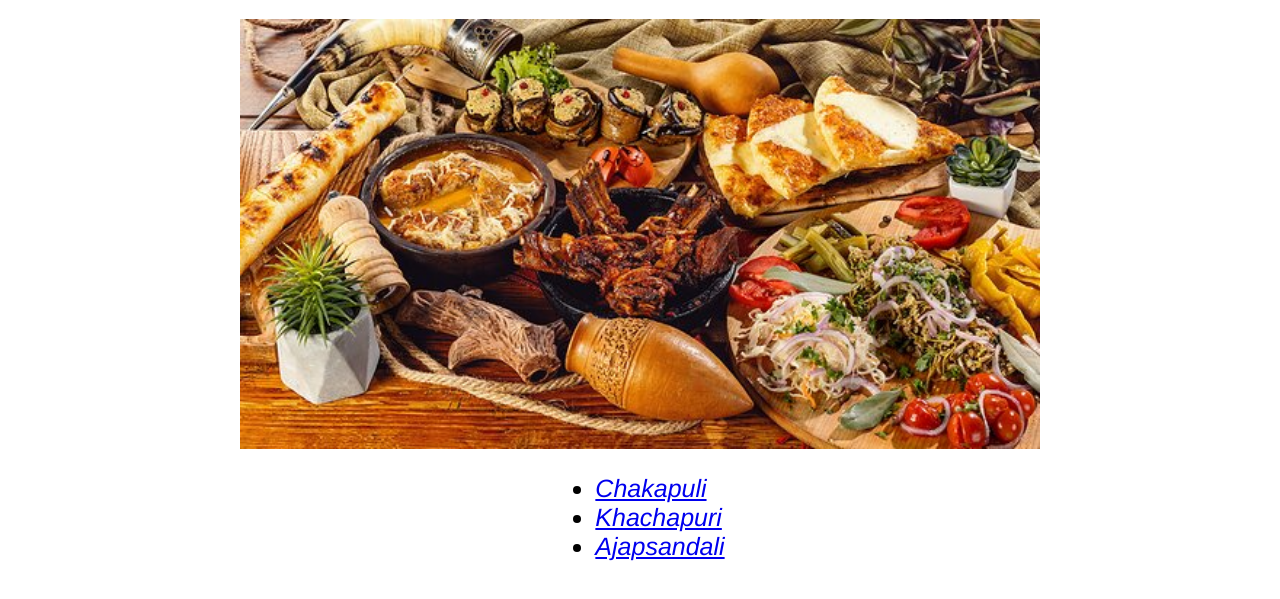
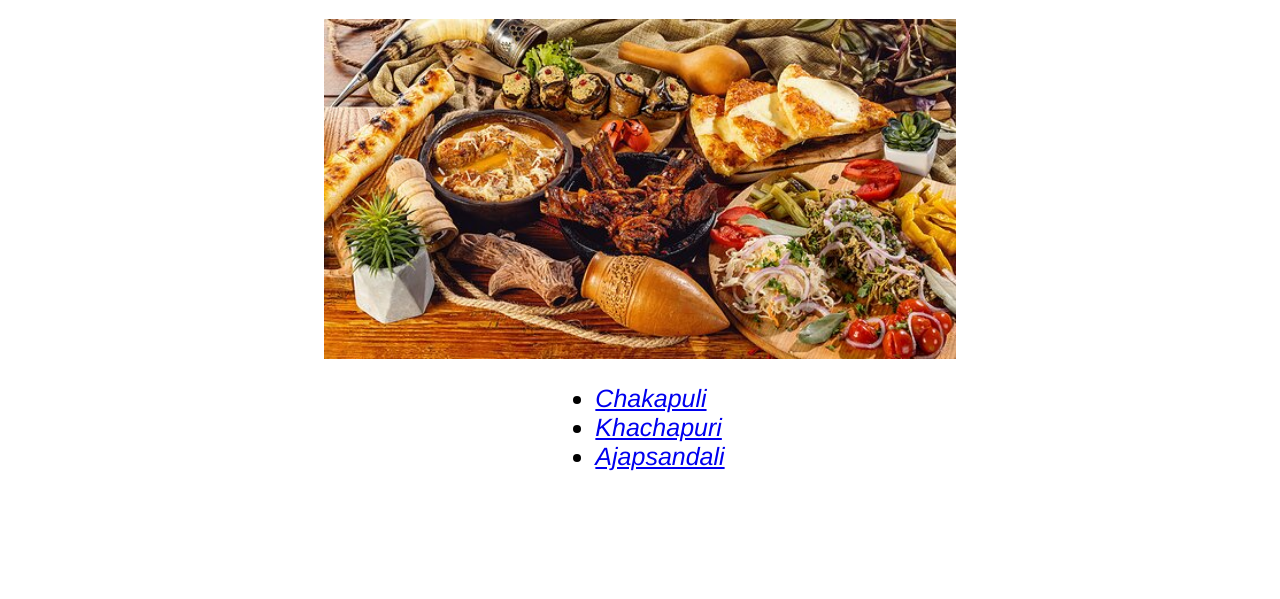
Before and after one commit to theorangespark/odin-recipes, a plain HTML site: page index.html in a window 1280 px wide. Shown: the part 63-662 px from the top of the page. Drawn offline with Linux system fonts and the light colour scheme.

Commit message:
css corrected

```diff
--- a/style.css
+++ b/style.css
@@ -16,7 +16,7 @@ img {
     display: block;
     margin-left: auto;
     margin-right: auto;
-    width: 50%%;
+    width: 50%;
 }
 
 #container {
```
